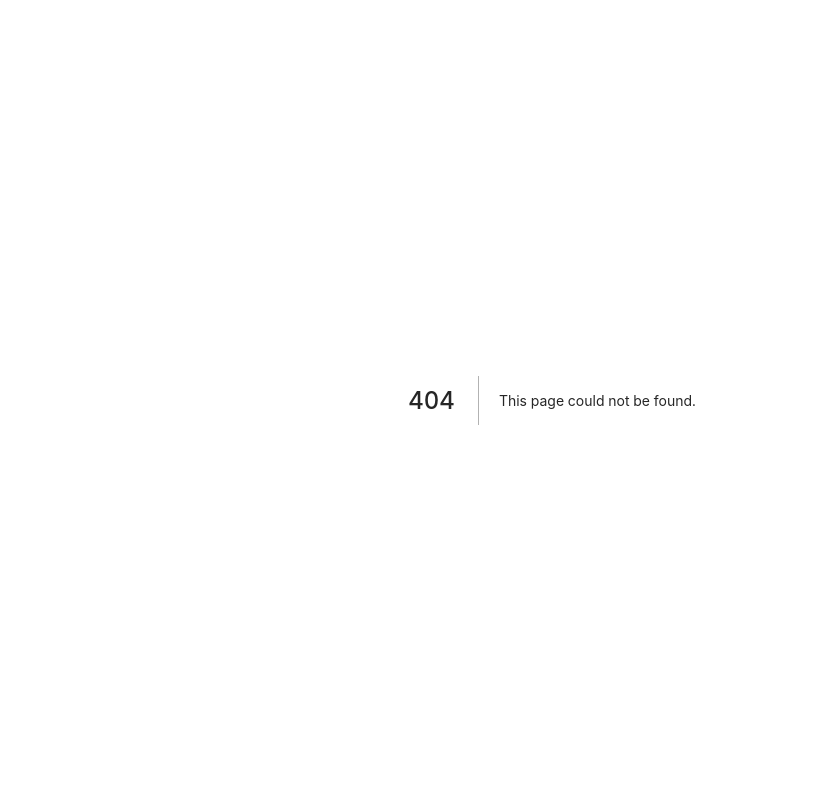
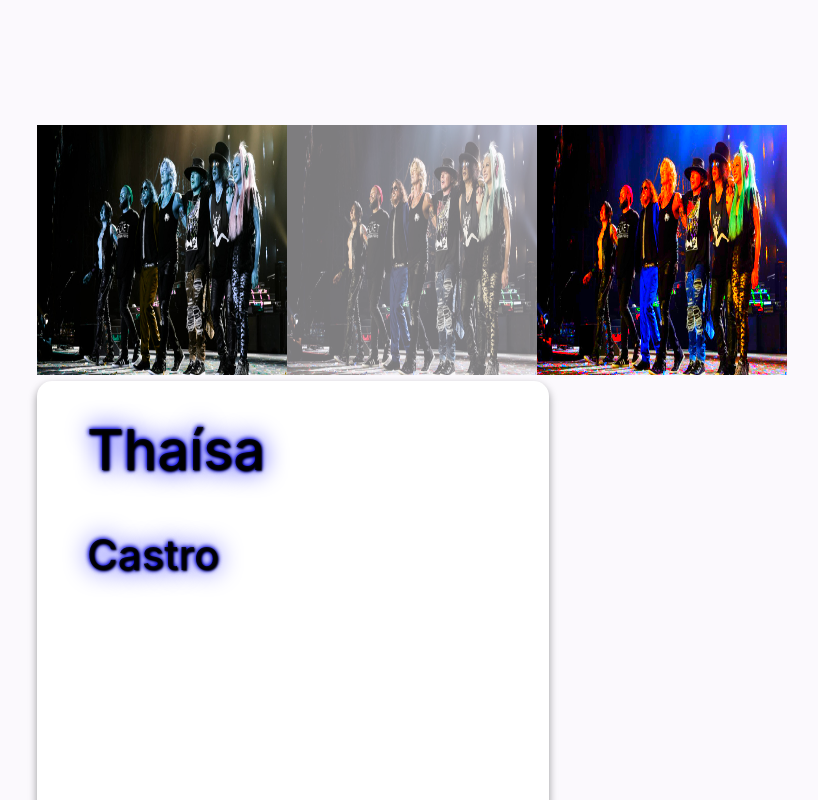
Before and after one commit to thaisascastro/project-static-site, a Next.js app in the folder web/: page /revision in a window 1280 px wide. Before the commit this address had no page. Shown: the top 800 px of the page, without its empty margins (88-906 px from the left). Built offline with nearby package versions, Linux system fonts and the light colour scheme.

Commit message:
criando card revisao

```diff
--- /dev/null
+++ b/web/src/app/revision/revision.tsx
@@ -0,0 +1,35 @@
+import { Fragment } from "react";
+import Image from "next/image";
+
+export const Revision = () => {
+  return (
+    <Fragment>
+      <div className="revision">
+        <Image
+          src="/assets/bands/guns.jpeg"
+          width={250}
+          height={250}
+          className="image"
+        />
+        <Image
+          src="/assets/bands/guns.jpeg"
+          width={250}
+          height={250}
+          className="image2"
+        />
+        <Image
+          src="/assets/bands/guns.jpeg"
+          width={250}
+          height={250}
+          className="image3"
+        />
+        <div className="cardRevision">
+          <div className="name">
+            <h1>Thaísa</h1>
+            <h2>Castro</h2>
+          </div>
+        </div>
+      </div>
+    </Fragment>
+  );
+};
--- a/web/src/pages/_app.tsx
+++ b/web/src/pages/_app.tsx
@@ -1,10 +1,11 @@
+import "../styles/login.styles.css";
 import "../styles/footer.styles.css";
 import "../styles/header.styles.css";
 import "../styles/search.styles.css";
 import "../styles/carousel.styles.css";
 import "../styles/register.styles.css";
+import "../styles/revison.styles.css";
 import "../styles/headerSchool.styles.css";
-import "../styles/login.styles.css";
 
 import "antd/dist/antd.css";
 
--- /dev/null
+++ b/web/src/pages/revision/index.tsx
@@ -0,0 +1,7 @@
+import { Revision } from "../../app/revision/revision";
+
+export default function Names() {
+  return (
+    <Revision/>
+  )
+}
--- /dev/null
+++ b/web/src/styles/revison.styles.css
@@ -0,0 +1,33 @@
+.revision {
+  justify-content: center;
+  height: 100vh;
+  padding: 125px;
+  background-color: #fbf9fd;
+}
+
+.cardRevision {
+  padding: 50px;
+  width: 40vw;
+  height: 75vh;
+  padding-top: 25px;
+  border-radius: 15px;
+  background-color: #fff;
+  box-shadow: 0 4px 8px 0 rgba(0, 0, 0, 0.4);
+}
+
+.name {
+  text-shadow: 1px 1px 2px black, 0 0 25px blue, 0 0 5px blue, 0 0 5px darkblue;
+  font-size: 2em;
+}
+
+.image {
+  filter: hue-rotate(180deg);
+}
+
+.image2 {
+  filter: opacity(50%);
+}
+
+.image3 {
+  filter: saturate(7);
+}
```
Also changed, not shown: web/src/app/login/login.tsx (+15 -7 lines).
